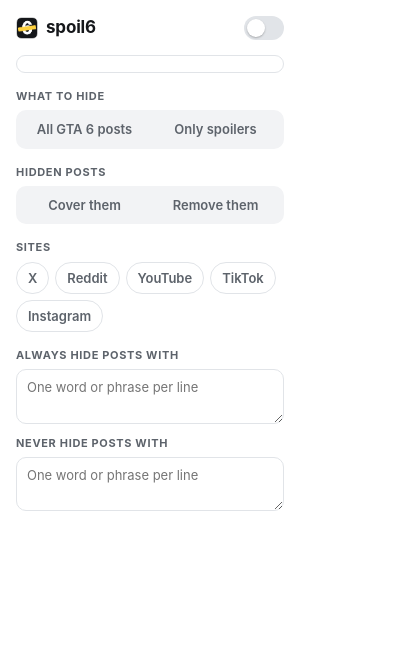
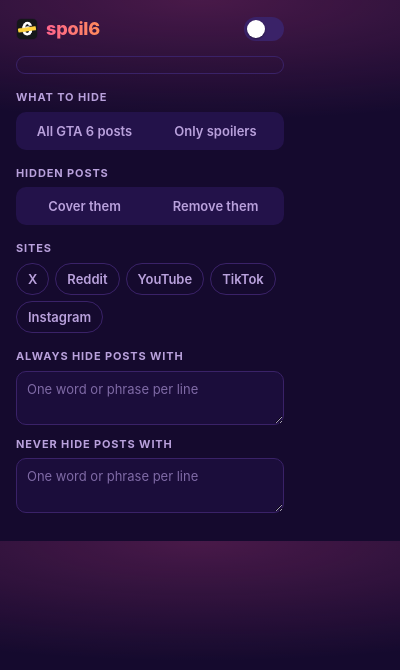
Before and after one commit to vhrcam/spoil6, a browser extension: page extension/popup/popup.html in a window 400 px wide. Drawn offline with Linux system fonts and the light colour scheme.

Commit message:
Give the popup a Vice City look

```diff
--- a/extension/popup/popup.css
+++ b/extension/popup/popup.css
@@ -1,22 +1,14 @@
 :root {
-  --bg: #ffffff;
-  --panel: #f2f3f5;
-  --ink: #15171a;
-  --soft: #5d636b;
-  --line: #e1e4e8;
-  --on: #1f9d63;
-  color-scheme: light dark;
-}
-
-@media (prefers-color-scheme: dark) {
-  :root {
-    --bg: #16181b;
-    --panel: #212429;
-    --ink: #eceef1;
-    --soft: #9aa1aa;
-    --line: #2d3137;
-    --on: #2fbf7c;
-  }
+  --bg: #150a2e;
+  --panel: #23124a;
+  --field: #1b0d3b;
+  --ink: #fbefff;
+  --soft: #b9a1dc;
+  --line: #3a2268;
+  --sunset: linear-gradient(90deg, #ff4fa8, #ff8a5c);
+  --neon: linear-gradient(90deg, #ff4fa8, #a44dff);
+  --focus: #3ee6e6;
+  color-scheme: dark;
 }
 
 * {
@@ -27,7 +19,7 @@ body {
   width: 300px;
   margin: 0;
   padding: 16px;
-  background: var(--bg);
+  background: radial-gradient(130% 120px at 50% 0, rgba(255, 79, 168, 0.22), transparent), var(--bg);
   color: var(--ink);
   font: 13px/1.4 -apple-system, BlinkMacSystemFont, "Segoe UI", Roboto, Helvetica, Arial, sans-serif;
 }
@@ -43,7 +35,12 @@ h1 {
   align-items: center;
   gap: 8px;
   margin: 0;
-  font-size: 17px;
+  background: var(--sunset);
+  -webkit-background-clip: text;
+  background-clip: text;
+  color: transparent;
+  font-size: 18px;
+  font-weight: 800;
   letter-spacing: -0.01em;
 }
 
@@ -81,7 +78,7 @@ h2 {
   color: var(--soft);
   font-size: 11px;
   font-weight: 700;
-  letter-spacing: 0.06em;
+  letter-spacing: 0.08em;
   text-transform: uppercase;
 }
 
@@ -115,9 +112,9 @@ h2 {
 }
 
 .choice input:checked + span {
-  background: var(--bg);
-  color: var(--ink);
-  box-shadow: 0 1px 2px rgba(0, 0, 0, 0.12);
+  background: var(--neon);
+  color: #ffffff;
+  box-shadow: 0 0 12px rgba(255, 79, 168, 0.35);
 }
 
 .hint {
@@ -143,14 +140,14 @@ h2 {
 }
 
 .sites input:checked + span {
-  border-color: var(--ink);
-  background: var(--ink);
-  color: var(--bg);
+  border-color: transparent;
+  background: var(--neon);
+  color: #ffffff;
 }
 
 .choice input:focus-visible + span,
 .sites input:focus-visible + span {
-  outline: 2px solid var(--soft);
+  outline: 2px solid var(--focus);
   outline-offset: 1px;
 }
 
@@ -161,14 +158,18 @@ textarea {
   padding: 8px 10px;
   border: 1px solid var(--line);
   border-radius: 10px;
-  background: var(--bg);
+  background: var(--field);
   color: var(--ink);
   font: inherit;
   resize: vertical;
 }
 
+textarea::placeholder {
+  color: #7f6aa6;
+}
+
 textarea:focus {
-  border-color: var(--soft);
+  border-color: #ff4fa8;
   outline: none;
 }
 
@@ -193,7 +194,6 @@ textarea:focus {
   border-radius: 999px;
   background: var(--line);
   pointer-events: none;
-  transition: background 0.15s;
 }
 
 .switch span::after {
@@ -205,12 +205,12 @@ textarea:focus {
   height: 18px;
   border-radius: 50%;
   background: #ffffff;
-  box-shadow: 0 1px 2px rgba(0, 0, 0, 0.25);
+  box-shadow: 0 1px 2px rgba(0, 0, 0, 0.35);
   transition: transform 0.15s;
 }
 
 .switch input:checked + span {
-  background: var(--on);
+  background: var(--sunset);
 }
 
 .switch input:checked + span::after {
@@ -218,6 +218,6 @@ textarea:focus {
 }
 
 .switch input:focus-visible + span {
-  outline: 2px solid var(--soft);
+  outline: 2px solid var(--focus);
   outline-offset: 2px;
 }
```
